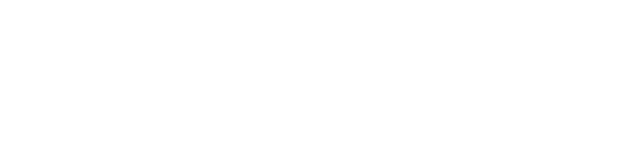
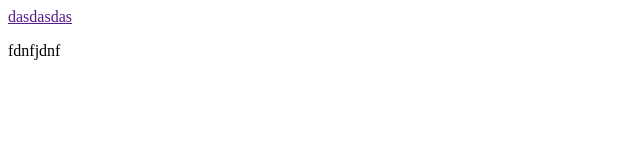
Before and after one commit to likermusic/test-tets1, a plain HTML site: page index.html in a window 1280 px wide. Shown: the whole page, without its empty margins (0-640 px from the left). Drawn offline with Linux system fonts and the light colour scheme.

Commit message:
some code

```diff
--- a/index.html
+++ b/index.html
@@ -8,7 +8,8 @@
 </head>
 
 <body>
-
+  <a href="">dasdasdas</a>
+  <p>fdnfjdnf</p>
 </body>
 
 </html>
```
